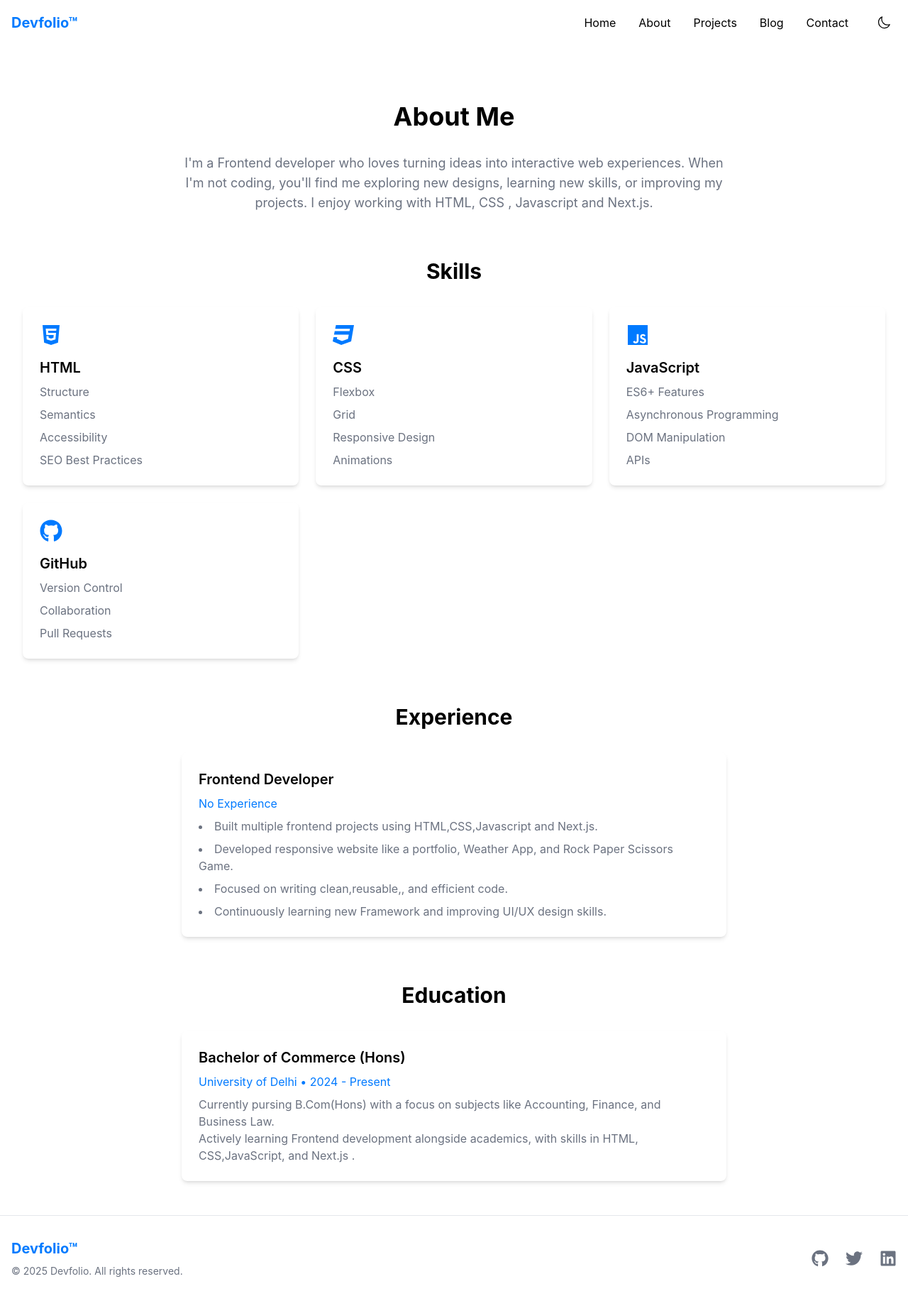
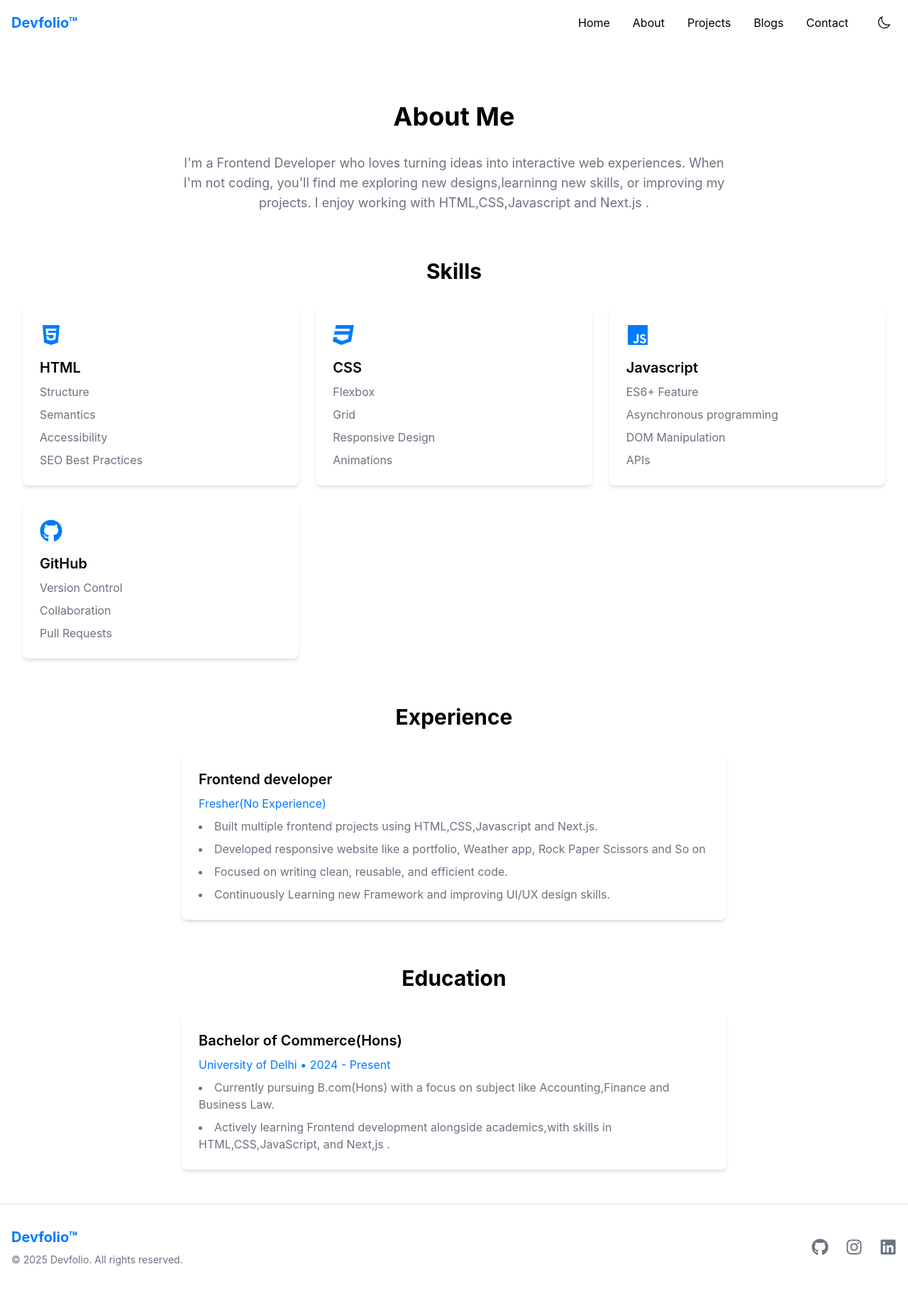
Before and after one commit to Rishabh-Panwar26/My-Portfolio, a Next.js app: page /about in a window 1280 px wide. Shown: the whole page at 71% size. Built offline with nearby package versions, Linux system fonts and the light colour scheme.

Commit message:
Update page.tsx, route.ts

```diff
--- a/src/app/about/page.tsx
+++ b/src/app/about/page.tsx
@@ -1,15 +1,15 @@
-"use client";
+'use client'
 
-import { FaHtml5, FaCss3, FaJs, FaGithub } from "react-icons/fa";
-import { motion } from "framer-motion";
+import { FaGithub, FaJs, FaCss3, FaHtml5 } from 'react-icons/fa'
+import { motion } from 'framer-motion'
 import {
   fadeInUp,
   fadeInDown,
   fadeIn,
   staggerContainer,
   cardHover,
-  cardHoverSmall,
-} from "@/utils/animations";
+  cardHoverSmall
+} from '@/utils/animations'
 
 export default function About() {
   return (
@@ -22,18 +22,25 @@ export default function About() {
       </motion.h1>
 
       {/* Bio Section */}
-      <motion.section className="mb-16" {...fadeInUp}>
+      <motion.section
+        className="mb-16"
+        {...fadeInUp}
+      >
         <p className="text-lg text-secondary max-w-3xl mx-auto text-center">
-          I&apos;m a Frontend developer who loves turning ideas into interactive
-          web experiences. When I&apos;m not coding, you&apos;ll find me
-          exploring new designs, learning new skills, or improving my projects.
-          I enjoy working with HTML, CSS , Javascript and Next.js.
+          I&apos;m a Frontend Developer who loves turning ideas into interactive web experiences. When I&apos;m not coding, you&apos;ll find me exploring new designs,learninng new skills, or improving my projects. I enjoy working with HTML,CSS,Javascript and Next.js .
         </p>
       </motion.section>
 
       {/* Skills Section */}
-      <motion.section className="mb-16" {...fadeIn} transition={{ delay: 0.2 }}>
-        <motion.h2 className="section-title" {...fadeInUp}>
+      <motion.section
+        className="mb-16"
+        {...fadeIn}
+        transition={{ delay: 0.2 }}
+      >
+        <motion.h2
+          className="section-title"
+          {...fadeInUp}
+        >
           Skills
         </motion.h2>
         <motion.div
@@ -78,10 +85,10 @@ export default function About() {
             {...cardHover}
           >
             <FaJs className="h-8 w-8 text-primary mb-4" />
-            <h3 className="text-xl font-semibold mb-2">JavaScript</h3>
+            <h3 className="text-xl font-semibold mb-2">Javascript</h3>
             <ul className="text-secondary space-y-2">
-              <li>ES6+ Features</li>
-              <li>Asynchronous Programming</li>
+              <li>ES6+ Feature</li>
+              <li>Asynchronous programming</li>
               <li>DOM Manipulation</li>
               <li>APIs</li>
             </ul>
@@ -104,8 +111,15 @@ export default function About() {
       </motion.section>
 
       {/* Experience Section */}
-      <motion.section className="mb-16" {...fadeIn} transition={{ delay: 0.4 }}>
-        <motion.h2 className="section-title" {...fadeInUp}>
+      <motion.section
+        className="mb-16"
+        {...fadeIn}
+        transition={{ delay: 0.4 }}
+      >
+        <motion.h2
+          className="section-title"
+          {...fadeInUp}
+        >
           Experience
         </motion.h2>
         <motion.div
@@ -119,30 +133,28 @@ export default function About() {
             variants={fadeInUp}
             {...cardHoverSmall}
           >
-            <h3 className="text-xl font-semibold mb-2">Frontend Developer</h3>
-            <p className="text-primary mb-2">No Experience</p>
+            <h3 className="text-xl font-semibold mb-2">Frontend developer</h3>
+            <p className="text-primary mb-2">Fresher(No Experience)</p>
             <ul className="text-secondary list-disc list-inside space-y-2">
-              <li>
-                Built multiple frontend projects using HTML,CSS,Javascript and
-                Next.js.
-              </li>
-              <li>
-                Developed responsive website like a portfolio, Weather App, and
-                Rock Paper Scissors Game.
-              </li>
-              <li>Focused on writing clean,reusable,, and efficient code.</li>
-              <li>
-                Continuously learning new Framework and improving UI/UX design
-                skills.
-              </li>
+              <li>Built multiple frontend projects using HTML,CSS,Javascript and Next.js.</li>
+              <li>Developed responsive website like a portfolio, Weather app, Rock Paper Scissors and So on</li>
+              <li>Focused on writing clean, reusable, and efficient code.</li>
+              <li>Continuously Learning new Framework and improving UI/UX design skills.</li>
             </ul>
           </motion.div>
+
         </motion.div>
       </motion.section>
 
       {/* Education Section */}
-      <motion.section {...fadeIn} transition={{ delay: 0.6 }}>
-        <motion.h2 className="section-title" {...fadeInUp}>
+      <motion.section
+        {...fadeIn}
+        transition={{ delay: 0.6 }}
+      >
+        <motion.h2
+          className="section-title"
+          {...fadeInUp}
+        >
           Education
         </motion.h2>
         <motion.div
@@ -156,23 +168,15 @@ export default function About() {
             variants={fadeInUp}
             {...cardHoverSmall}
           >
-            <h3 className="text-xl font-semibold mb-2">
-              Bachelor of Commerce (Hons)
-            </h3>
-            <p className="text-primary mb-2">
-              University of Delhi • 2024 - Present
-            </p>
-            <p className="text-secondary">
-              Currently pursing B.Com(Hons) with a focus on subjects like
-              Accounting, Finance, and Business Law.
-            </p>
-            <p className="text-secondary">
-              Actively learning Frontend development alongside academics, with
-              skills in HTML, CSS,JavaScript, and Next.js .
-            </p>
+            <h3 className="text-xl font-semibold mb-2">Bachelor of Commerce(Hons)</h3>
+            <p className="text-primary mb-2">University of Delhi • 2024 - Present</p>
+            <ul className="text-secondary list-disc list-inside space-y-2">
+              <li>Currently pursuing B.com(Hons) with a focus on subject like Accounting,Finance and Business Law.</li>
+              <li>Actively learning Frontend development alongside academics,with skills in HTML,CSS,JavaScript, and Next,js .</li>
+            </ul>
           </motion.div>
         </motion.div>
       </motion.section>
     </div>
-  );
+  )
 }
--- a/src/app/api/contact/route.ts
+++ b/src/app/api/contact/route.ts
@@ -25,6 +25,5 @@ export async function POST(request: Request) {
       { message: errorMessage },
       { status: 500 }
     )
-
   }
 }
--- a/src/app/components/Footer.tsx
+++ b/src/app/components/Footer.tsx
@@ -1,6 +1,5 @@
-
 import Link from 'next/link'
-import { FaGithub, FaTwitter, FaLinkedin } from 'react-icons/fa'
+import { FaGithub,  FaLinkedin, FaInstagram } from 'react-icons/fa'
 
 export default function Footer() {
   return (
@@ -18,7 +17,7 @@ export default function Footer() {
 
           <div className="flex space-x-6">
             <a
-              href="https://github.com/yourusername"
+              href="https://github.com/Rishabh-Panwar26"
               target="_blank"
               rel="noopener noreferrer"
               className="text-secondary hover:text-primary transition-colors"
@@ -26,12 +25,12 @@ export default function Footer() {
               <FaGithub className="h-6 w-6" />
             </a>
             <a
-              href="https://twitter.com/yourusername"
+              href="https://www.instagram.com/rishabhhh.xoxo/"
               target="_blank"
               rel="noopener noreferrer"
               className="text-secondary hover:text-primary transition-colors"
             >
-              <FaTwitter className="h-6 w-6" />
+              <FaInstagram className="h-6 w-6" />
             </a>
             <a
               href="https://linkedin.com/in/yourusername"
--- a/src/app/components/Hero.tsx
+++ b/src/app/components/Hero.tsx
@@ -36,7 +36,7 @@ export default function Hero() {
             {...fadeInUp}
             transition={{ delay: 0.4 }}
           >
-            Frontend Developer | UI/UX Enthusiast | Tech Blogger
+           Frontend Developer | UI/UX Enthusiast | Tech Blogger
           </motion.p>
           <motion.div
             className="flex justify-center space-x-4 mb-8"
--- a/src/app/components/Navbar.tsx
+++ b/src/app/components/Navbar.tsx
@@ -17,7 +17,7 @@ export default function Navbar() {
     { href: '/', label: 'Home' },
     { href: '/about', label: 'About' },
     { href: '/projects', label: 'Projects' },
-    { href: '/blog', label: 'Blog' },
+    { href: '/blogs', label: 'Blogs' },
     { href: '/contact', label: 'Contact' },
   ];
 
--- a/src/app/globals.css
+++ b/src/app/globals.css
@@ -6,7 +6,7 @@
   --color-dark: #1F2937;
   --color-light: #F9FAFB;
   --color-text: #000000;
-  --color-bg: #FFFFFF;
+  --color-bg: #ffffff;
 
   --font-sans: 'Inter', sans-serif;
 
--- a/src/app/layout.tsx
+++ b/src/app/layout.tsx
@@ -1,10 +1,9 @@
 import type { Metadata } from "next";
 import { Geist, Geist_Mono } from "next/font/google";
 import "./globals.css";
+import { ThemeProvider } from "./context/ThemeContext";
 import Navbar from "./components/Navbar";
-import { ThemeProvider } from "./context/ThemeContext";
 import Footer from "./components/Footer";
-
 
 const geistSans = Geist({
   variable: "--font-geist-sans",
@@ -17,8 +16,8 @@ const geistMono = Geist_Mono({
 });
 
 export const metadata: Metadata = {
-  title: "Create Next App",
-  description: "Generated by create next app",
+  title: "Devfolio | Portfolio Website using Next.js, Tailwind CSS, and Framer Motion",
+  description: "Devfolio is a portfolio website for developers to showcase their projects and skills.",
 };
 
 export default function RootLayout({
@@ -28,12 +27,12 @@ export default function RootLayout({
 }>) {
   return (
     <html lang="en">
-      <body
-        className={`${geistSans.variable} ${geistMono.variable} antialiased bg-white transition-colors dark:bg-gray-900 dark:text-white`}
-      >
+    <body className={`bg-white transition-colors dark:bg-gray-900 dark:text-white ${geistSans.variable} ${geistMono.variable}`}>
         <ThemeProvider>
           <Navbar />
-          <main className="min-h-screen pt-24">{children}</main>
+          <main className="min-h-screen pt-24">
+            {children}
+          </main>
           <Footer />
         </ThemeProvider>
       </body>
--- a/src/contents/project.ts
+++ b/src/contents/project.ts
@@ -5,7 +5,7 @@ import { Project } from "@/types";
 export const projects: Project[] = [
     {
         title: 'E-commerce Platform',
-        description: 'A full-stack e-commerce platform built with Next.js, TypeScript, and Tailwind CSS.',
+        description: 'A e-commerce platform built with Next.js, TypeScript, and Tailwind CSS.',
         technologies: ['Next.js', 'TypeScript', 'Tailwind CSS', 'Stripe'],
         githubLink: 'https://github.com',
         demoLink: 'https://demo.com',
```
Also changed, not shown: package.json (+8 -8 lines), src/app/contact/page.tsx (+5 -5 lines), src/app/components/Blogs.tsx (line endings or trailing spaces), src/app/components/Projects.tsx (line endings or trailing spaces), 1 other file (tests, documents, lock files or other folders).
